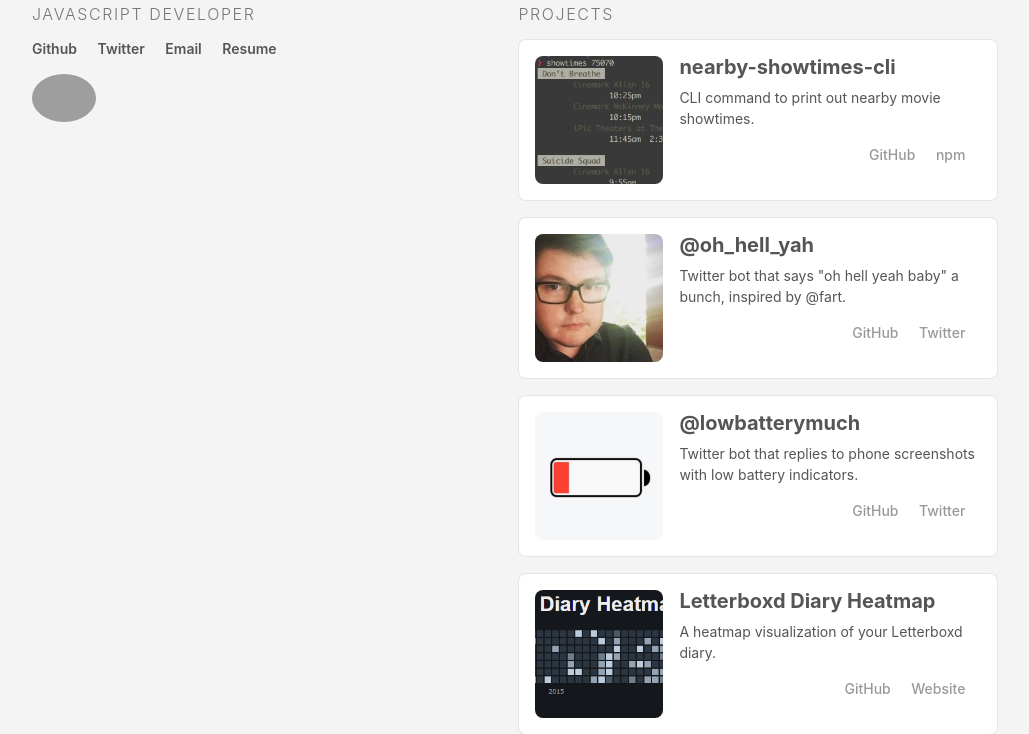
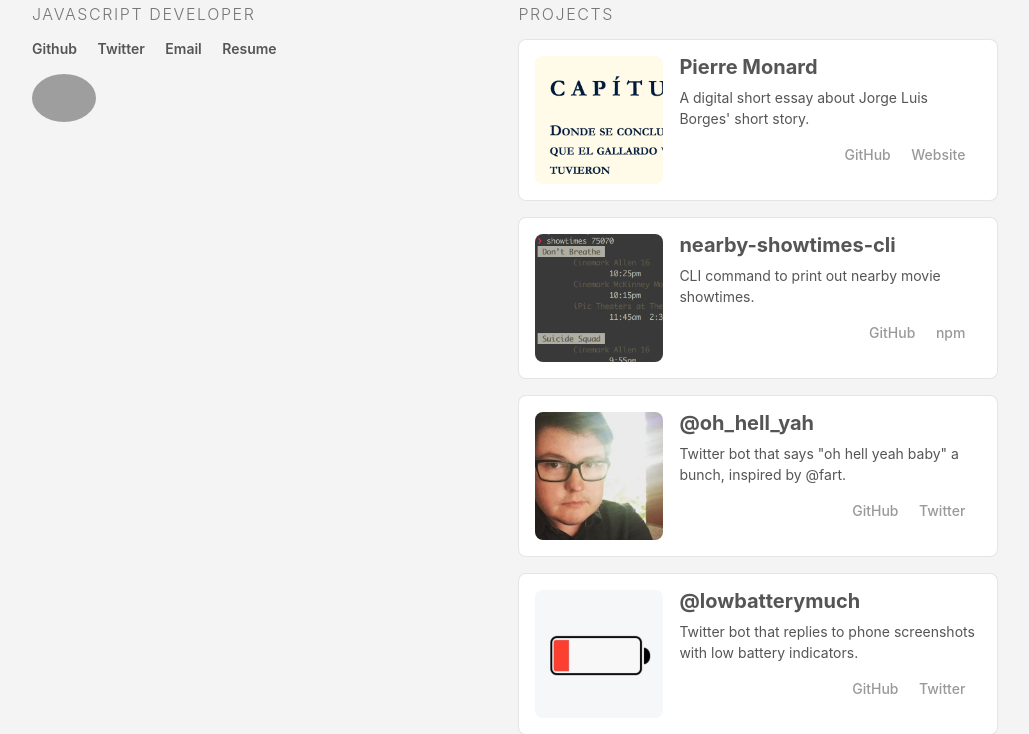
Before and after one commit to rahatarmanahmed/rahatarmanahmed.github.io, a website: page src/index.html in a window 1280 px wide. Shown: the part 95-829 px from the top of the page, without its empty margins (0-1029 px from the left). Drawn offline with Linux system fonts and the light colour scheme; files that its build step writes are made by us from their sources; grey boxes are pictures that could not be loaded.

Commit message:
Add pierre monard site

```diff
--- a/src/index.html
+++ b/src/index.html
@@ -19,6 +19,18 @@
 
     <div class="fn fl-l w-60-l mt5 mt0-l measure">
         <h2 class="f5 fw3 ttu tracked mt0 gray mb3">Projects</h2>
+
+        <div class="w6 bg-white br3 pa3 mv3 ba b--black-10 cf">
+            <img class="w3 w4-ns br3 fl mr3" src="img/pierreMonardThumb.png">
+            <div class="">
+                <h4 class="f5 f4-ns mt0 mb2">Pierre Monard</h4>
+                <p class="f6 mt2 mb3 tl lh-copy overflow-hidden">A digital short essay about Jorge Luis Borges' short story.</p>
+                <div class="tr">
+                    <a class="link f6 fw5 mr3 silver hover-blue" href="https://github.com/rahatarmanahmed/pierre-monard">GitHub</a>
+                    <a class="link f6 fw5 mr3 silver hover-blue" href="http://rahatah.me/pierre-monard/">Website</a>
+                </div>
+            </div>
+        </div>
 
         <div class="w6 bg-white br3 pa3 mv3 ba b--black-10 cf">
             <img class="w3 w4-ns br3 fl mr3" src="img/nearbyShowtimesThumb.png">
```
Also changed, not shown: d/index.html (+1 -1 lines), d/img/pierreMonardThumb.png (added), src/img/pierreMonardThumb.png (added).
